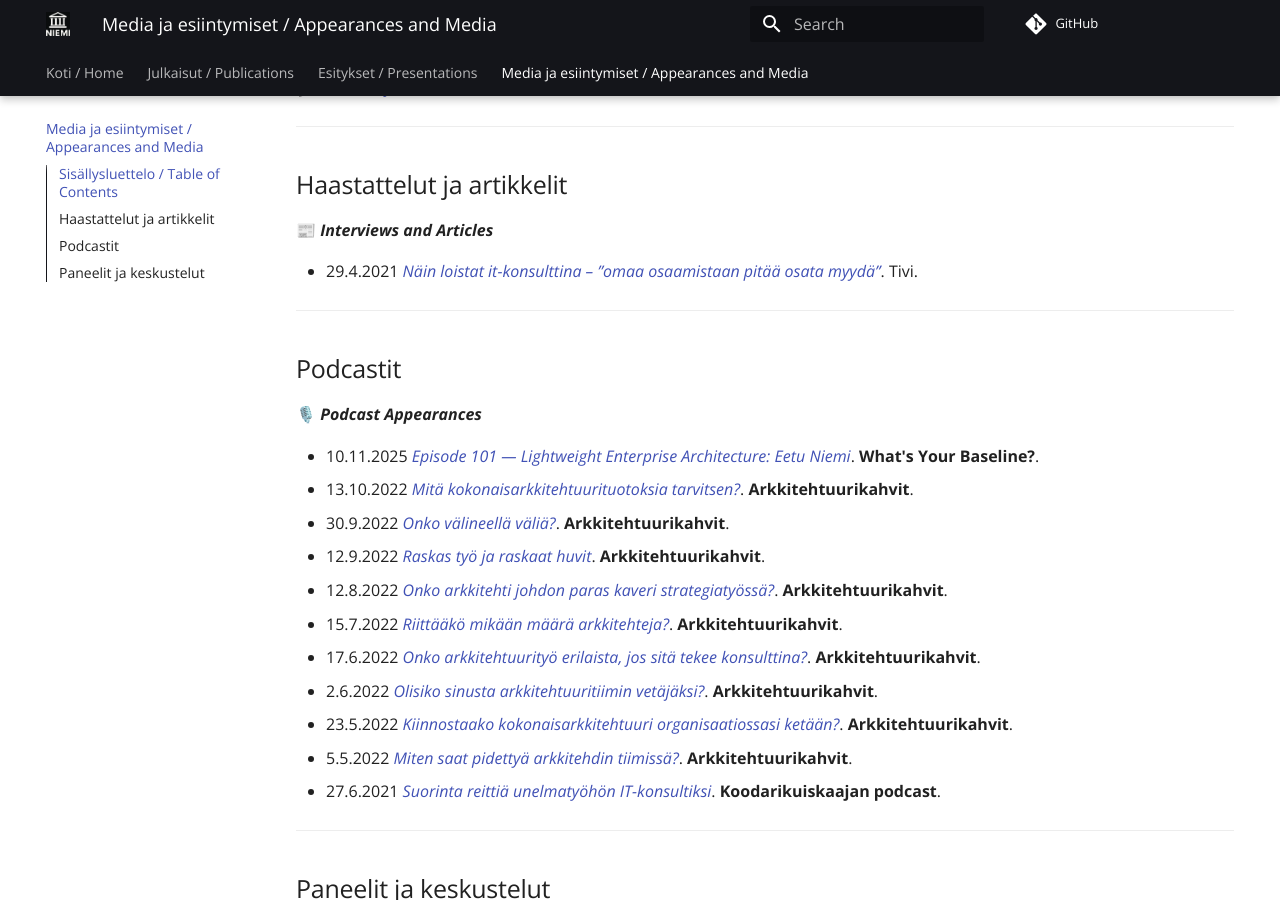
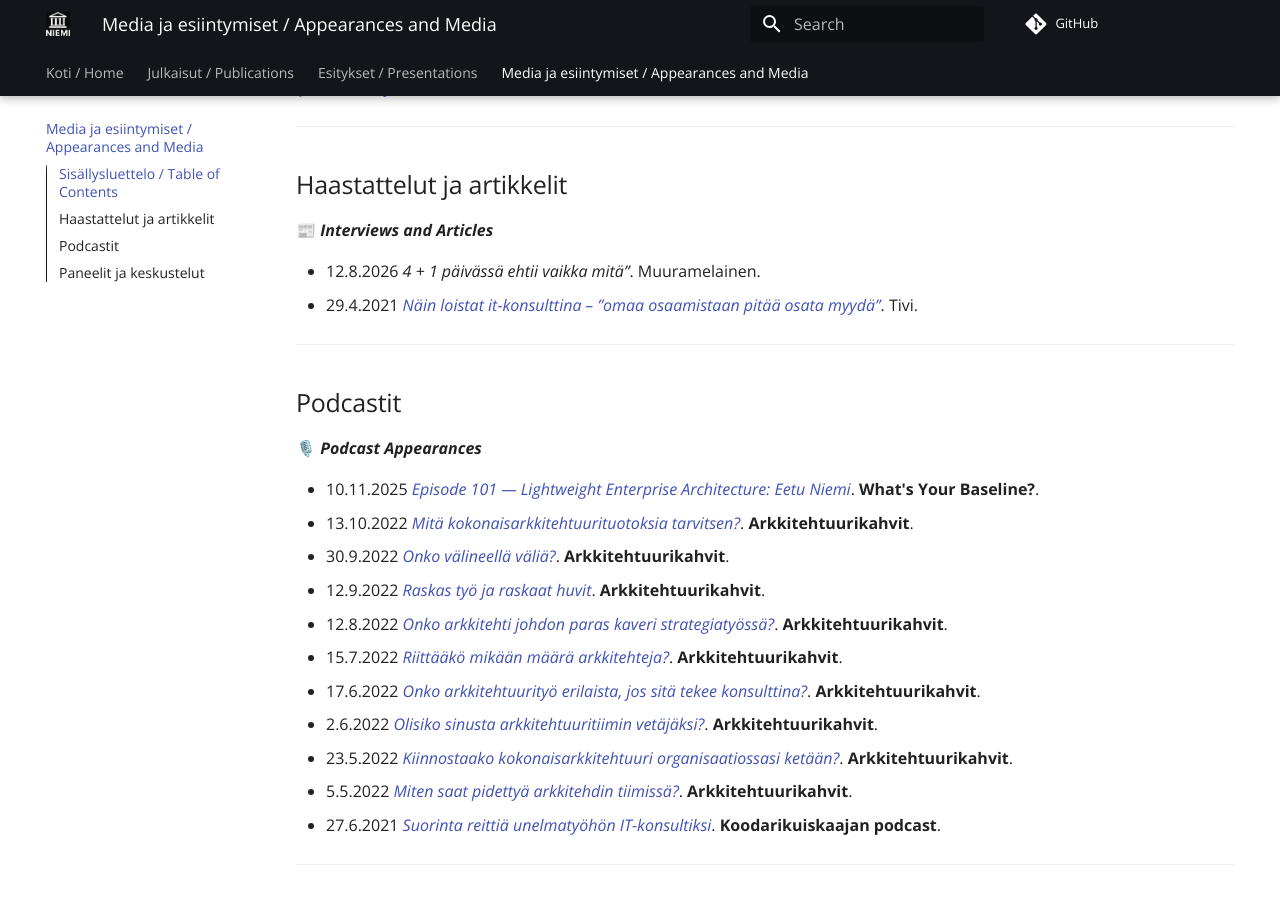
Before and after one commit to eetuniemiphd/eetuniemi, an MkDocs documentation site: the page built from docs/appearances-media.md, in a window 1280 px wide and 900 px high, scrolled down 471 px. Built offline with MkDocs 1.6.1 and Material for MkDocs 9.7.7, drawn with Linux system fonts in a browser that asks for light colours; comment, search, counter and statistics services are not loaded.

Commit message:
Update appearances-media.md

```diff
--- a/docs/appearances-media.md
+++ b/docs/appearances-media.md
@@ -18,6 +18,7 @@ Tämä lista ei ole kattava ennen vuotta 2016 / This list is not comprehensive p
 ## Haastattelut ja artikkelit
 📰 ***Interviews and Articles***
 
+- 12.8.2026 *4 + 1 päivässä ehtii vaikka mitä”*. Muuramelainen.
 - 29.4.2021 [*Näin loistat it-konsulttina – ”omaa osaamistaan pitää osata myydä”*](https://www.tivi.fi/uutiset/a/4a161d91-55b9-4859-bd36-63da47538259). Tivi.
 
 ---
```
